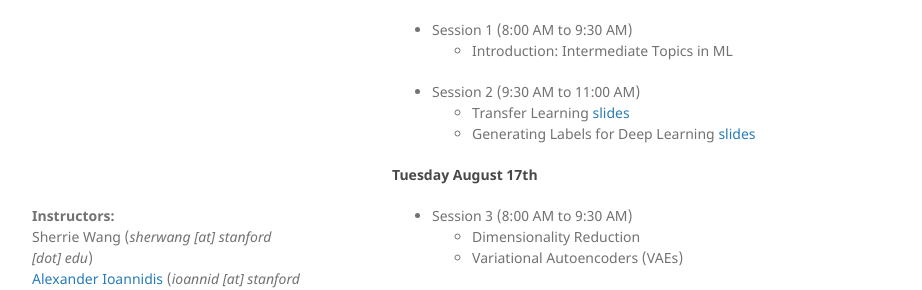
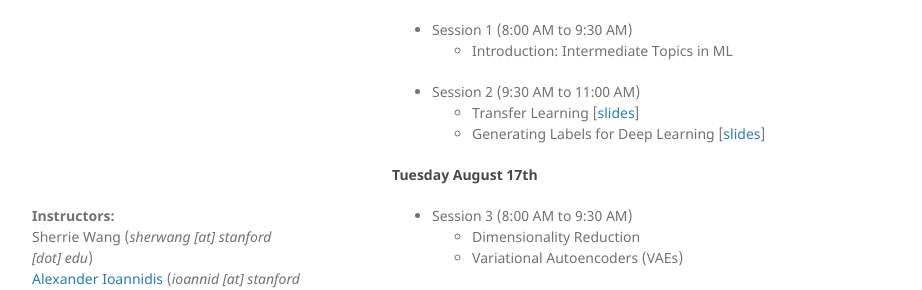
Before and after one commit to icme-workshops/intermediate-ml, a Jekyll site: the page built from index.md, in a window 1280 px wide and 900 px high, scrolled down 876 px. Shown: the part 458-748 px from the top of the window, without its empty margins (178-1100 px from the left). Built offline with Jekyll 4.4.1, drawn with Linux system fonts in a browser that asks for light colours; our own code applies the rules of GitHub Pages for plain Markdown files.

```diff
--- a/index.md
+++ b/index.md
@@ -29,8 +29,8 @@ Alexander Ioannidis earned his Ph.D. in Computational and Mathematical Engineeri
 - Session 1 (8:00 AM to 9:30 AM)
   - Introduction: Intermediate Topics in ML
 - Session 2 (9:30 AM to 11:00 AM)
-  - Transfer Learning [slides](/docs/transfer-learning_label-generation.pdf)
-  - Generating Labels for Deep Learning [slides](/docs/transfer-learning_label-generation.pdf)
+  - Transfer Learning [[slides](/docs/transfer-learning_label-generation.pdf)]
+  - Generating Labels for Deep Learning [[slides](/docs/transfer-learning_label-generation.pdf)]
 
 #### Tuesday August 17th
 
```
